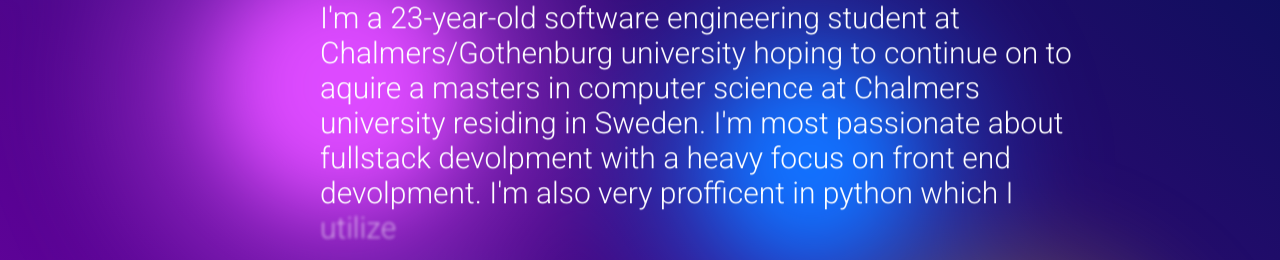
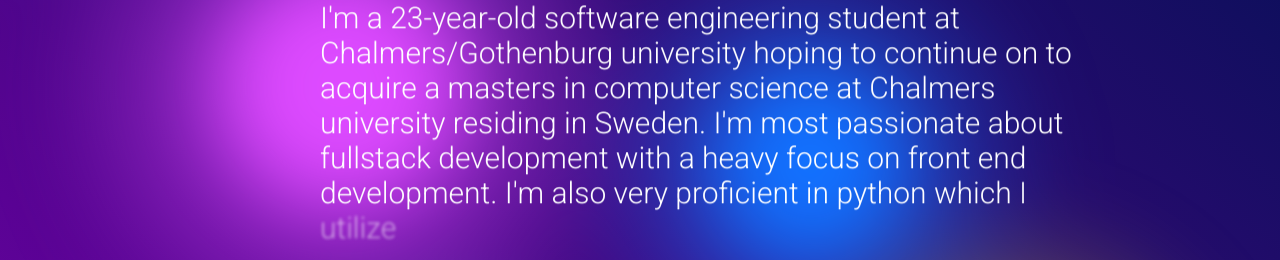
Before and after one commit to AliMousa27/website, a Vue app: page / in a window 1280 px wide. Shown: the part 278-538 px from the top of the page. Built offline with nearby package versions, Linux system fonts and the light colour scheme; what vue3-typed-js would draw is missing.

Commit message:
fixed typos

```diff
--- a/src/components/bubbles.vue
+++ b/src/components/bubbles.vue
@@ -13,11 +13,11 @@
     </h1>
     <h2 class="paragraph" id="about_paragraph">
       I'm a 23-year-old software engineering student at Chalmers/Gothenburg
-      university hoping to continue on to aquire a masters in computer science
+      university hoping to continue on to acquire a masters in computer science
       at Chalmers university residing in Sweden. I'm most passionate about
-      fullstack devolpment with a heavy focus on front end devolpment. I'm also
-      very profficent in python which I utilize to create various solutions to
-      problems, and learn numerous fileds such as AI and data science.
+      fullstack development with a heavy focus on front end development. I'm
+      also very proficient in python which I utilize to create various solutions
+      to problems, and learn numerous fields such as AI and data science.
     </h2>
   </div>
   <div class="gradient-bg">
@@ -65,6 +65,7 @@
     };
 
     function move_circle() {
+      //move circles ever closer to the mouse at a pace controlled by the divisor
       target_x += (mouse_x - target_x) / 50;
       target_y += (mouse_y - target_y) / 50;
       if (circle) {
```
